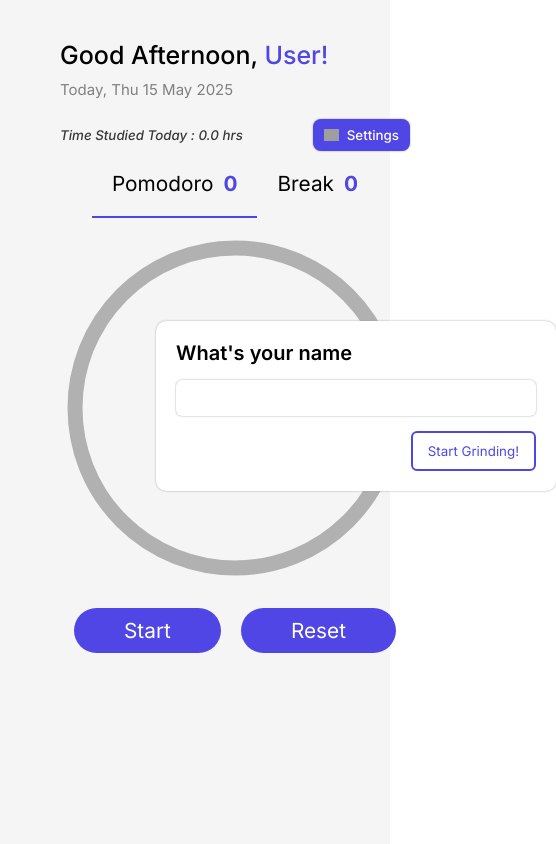
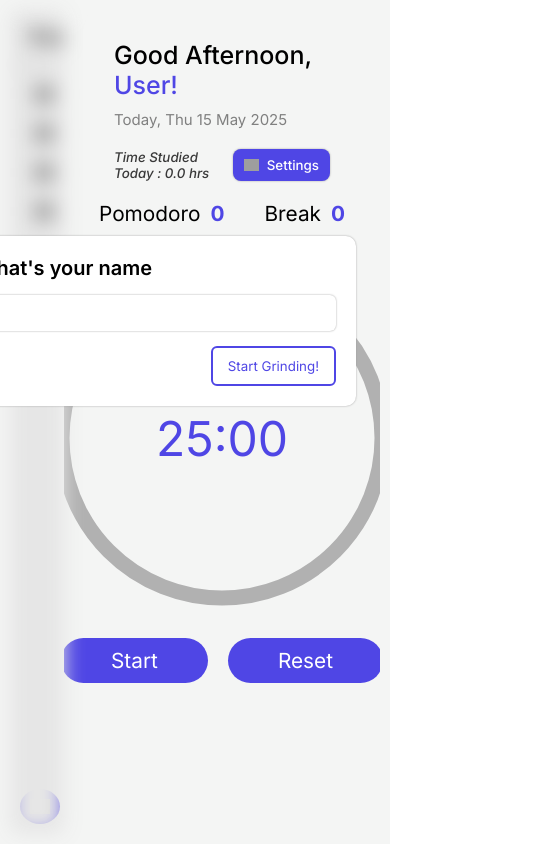
Before and after one commit to dipanshu447/Focus-flow, a React (Vite) app: page / in a window 390 px wide. Both pictures are taken after a click on the item "Pomodoro". Shown: the whole page, 556 px wide, since content can reach past the window. Built offline with nearby package versions, Linux system fonts and the light colour scheme; grey boxes are pictures that could not be loaded; a web font is replaced by a local one.

Commit message:
Dialog Box responsiveness fix

```diff
--- a/src/App.jsx
+++ b/src/App.jsx
@@ -71,7 +71,7 @@
     setusernameDialogBox(false);
   }
 
-  const [collapsed, setcollapsed] = useState(false);
+  const [collapsed, setcollapsed] = useState(true);
   const toggleCollapse = () => setcollapsed(prev => !prev);
 
   return (
--- a/src/components/Pomodoro.jsx
+++ b/src/components/Pomodoro.jsx
@@ -152,7 +152,7 @@
     }
 
     return (
-        <>
+        <div className="pomodoro-container">
             <div className="pomodoro" style={showTimerSettings || showsesstionComplete ? { filter: "blur(10px) brightness(0.9)" } : {}}>
                 <Header username={username} />
                 <div className="options timerOption">
@@ -213,6 +213,6 @@
                 <p className="congratsText">You've focused for {Sessions * Pomodoro} minutes today. Great work!</p>
                 <p className="motivationalQuote">"Your productivity today shapes your success tomorrow."</p>
             </div>}
-        </>
+        </div>
     )
 }
--- a/src/components/TodoList.jsx
+++ b/src/components/TodoList.jsx
@@ -29,7 +29,7 @@
     }, [showAddTask])
 
     return (
-        <>
+        <div className='todoList-container'>
             <div className="todoList" style={showAddTask ? { filter: "blur(10px) brightness(0.9)" } : {}}>
                 <div className='main'>
                     <Header username={username}/>
@@ -67,6 +67,6 @@
                     <button type='submit'>Add</button>
                 </div>
             </form>}
-        </>
+        </div>
     )
 }
--- a/src/index.css
+++ b/src/index.css
@@ -20,9 +20,15 @@
   position: relative;
 }
 
+.todoList-container{
+  flex: 8;
+  overflow-y: auto;
+  height: 100%;
+  padding: 30px 50px 15px 50px;
+  position: relative;
+}
+
 .todoList {
-  padding: 30px 50px 15px 50px;
-  flex: 8;
   height: auto;
   display: flex;
   flex-direction: column;
@@ -315,10 +321,15 @@
   transform: rotate(-90deg);
 }
 
+.pomodoro-container{
+  flex: 8;
+  overflow-y: auto;
+  height: 100%;
+  padding: 30px 50px 15px 50px;
+  position: relative;
+}
+
 .pomodoro {
-  position: relative;
-  padding: 30px 50px 15px 50px;
-  flex: 8;
   transition: var(--transition-time-smooth);
 }
 
@@ -397,11 +408,14 @@
 
 .taskDialogBox {
   position: absolute;
-  top: 41%;
+  top: 50%;
+  left: 50%;
+  transform: translate(-50%, -50%);
+  z-index: 1000;
   display: flex;
   justify-content: space-between;
   flex-direction: column;
-  left: 48%;
+
   width: 400px;
   padding: 20px;
   background-color: white;
@@ -524,10 +538,6 @@
   background-color: #D64933;
 }
 
-.timerSettings {
-  top: 35%;
-}
-
 .timertypes {
   margin-bottom: 15px;
   display: flex;
@@ -602,10 +612,13 @@
   flex: 8;
   overflow-y: auto;
   height: 100%;
-  padding: 30px 50px 15px 50px
+  padding: 30px 50px 15px 50px;
+  position: relative;
 }
 
 .welcome {
+  position: relative;
+  z-index: 0;
   display: flex;
   flex-direction: column;
   align-items: center;
```
